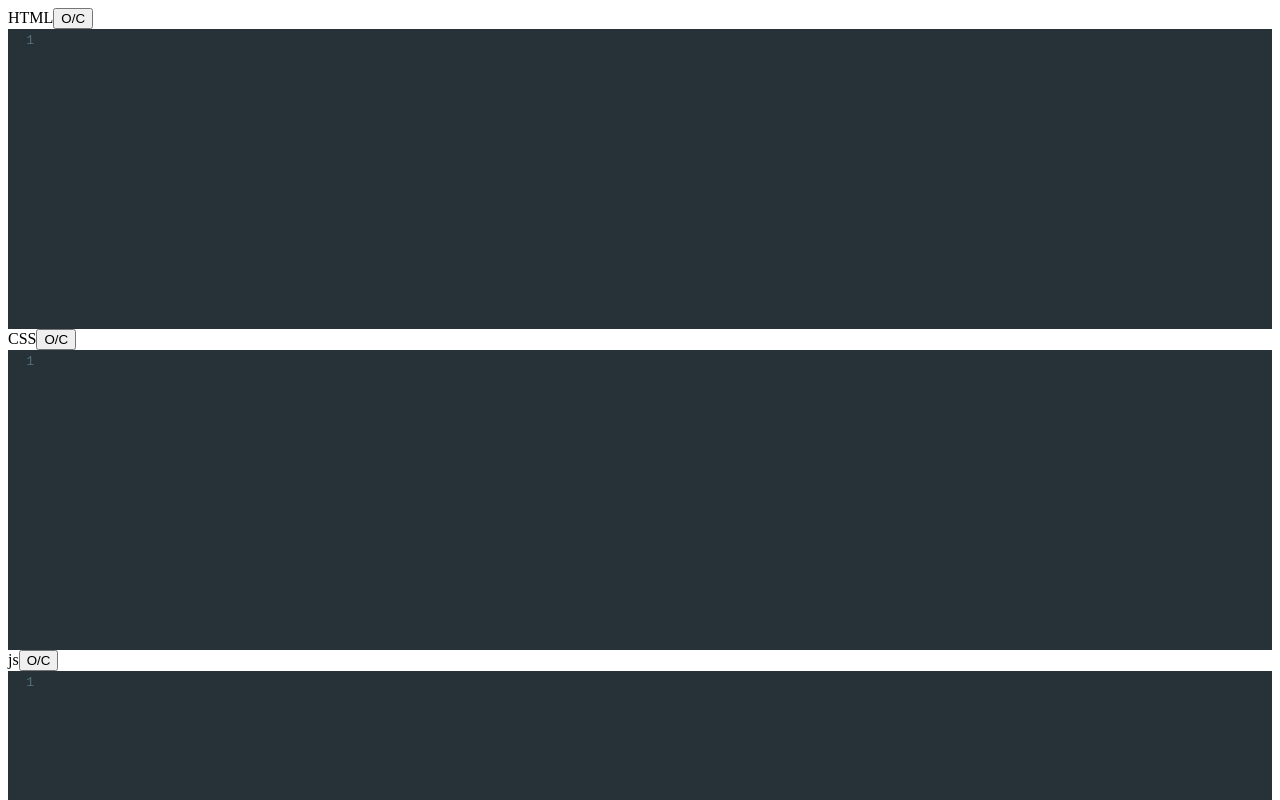
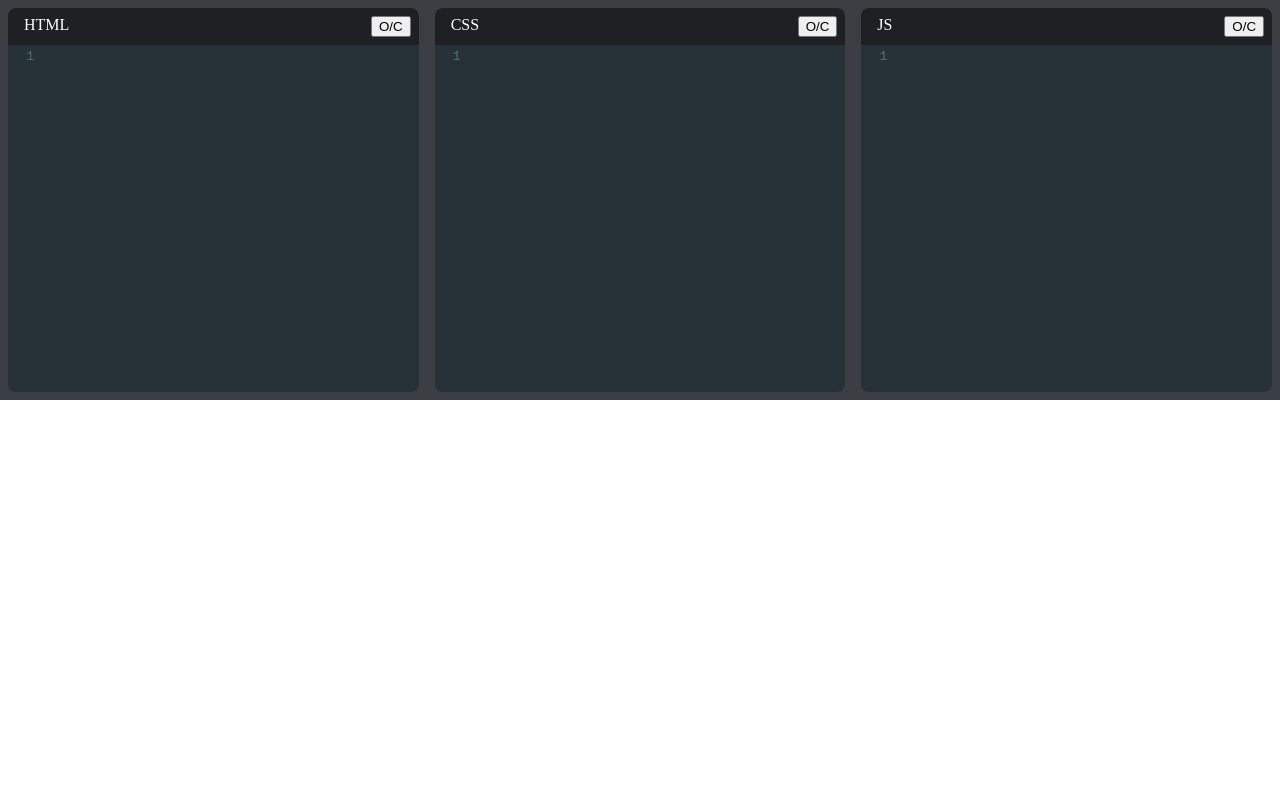
Before and after one commit to ojuniorbezerra/codepen, a React (Create React App) app: page / in a window 1280 px wide. Shown: the top 800 px of the page. Built offline with nearby package versions, Linux system fonts and the light colour scheme.

Commit message:
start implemantation editor

```diff
--- a/src/components/App.js
+++ b/src/components/App.js
@@ -1,18 +1,35 @@
-import React, { useState } from 'react';
+import React, { useState, useEffect } from 'react';
 import Editor from  './Editor'
 
 function App() {
-const [html, setHtml, css, setCss, js, setJs] = useState('')
+const [html, setHtml] = useState('')
+const [css, setCss] = useState('')
+const [js, setJs] = useState('')
+const [srcDoc, setSrcDoc] = useState('')
 
+useEffect(() => {
+  const timeout = setTimeout(() => {
+    setSrcDoc(`
+      <html>
+        <body>${html}</body>
+        <style>${css}</style>
+        <script>${js}</script>
+      </html>
+    `)
+  }, 250)
+
+  return () => clearTimeout(timeout)
+}, [html, css, js])
   return (
     <>
       <div className="pane top-pane">
         <Editor language="xml" displayName="HTML" value={html} onChange={setHtml}/>
         <Editor language="css" displayName="CSS" value={css} onChange={setCss}/>
-        <Editor language="javascript" displayName="js" value={js} onChange={setJs}/>
+        <Editor language="javascript" displayName="JS" value={js} onChange={setJs}/>
       </div>
       <div className="pane"/>
       <iframe
+        srcDoc={srcDoc}
         title="output"
         sandbox="allow-scripts"
         frameBorder="0"
--- a/src/index.css
+++ b/src/index.css
@@ -0,0 +1,60 @@
+
+body {
+    margin: 0;
+  }
+
+  .top-pane {
+    background-color: hsl(225, 6%, 25%);
+  }
+
+  .pane {
+    height: 50vh;
+    display: flex;
+  }
+
+  .editor-container {
+    flex-grow: 1;
+    flex-basis: 0;
+    display: flex;
+    flex-direction: column;
+    padding: .5rem;
+    background-color: hsl(225, 6%, 25%);
+  }
+
+  .editor-container.collapsed {
+    flex-grow: 0;
+  }
+
+  .editor-container.collapsed .CodeMirror-scroll {
+    position: absolute;
+    overflow: hidden !important;
+  }
+
+  .expand-collapse-btn {
+    margin-left: .5rem;
+    background: none;
+    border: none;
+    color: white;
+    cursor: pointer;
+  }
+
+  .editor-title {
+    display: flex;
+    justify-content: space-between;
+    background-color: hsl(225, 6%, 13%);
+    color: white;
+    padding: .5rem .5rem .5rem 1rem;
+    border-top-right-radius: .5rem;
+    border-top-left-radius: .5rem;
+  }
+
+  .CodeMirror {
+    height: 100% !important;
+  }
+
+  .code-mirror-wrapper {
+    flex-grow: 1;
+    border-bottom-right-radius: .5rem;
+    border-bottom-left-radius: .5rem;
+    overflow: hidden;
+  }
```
